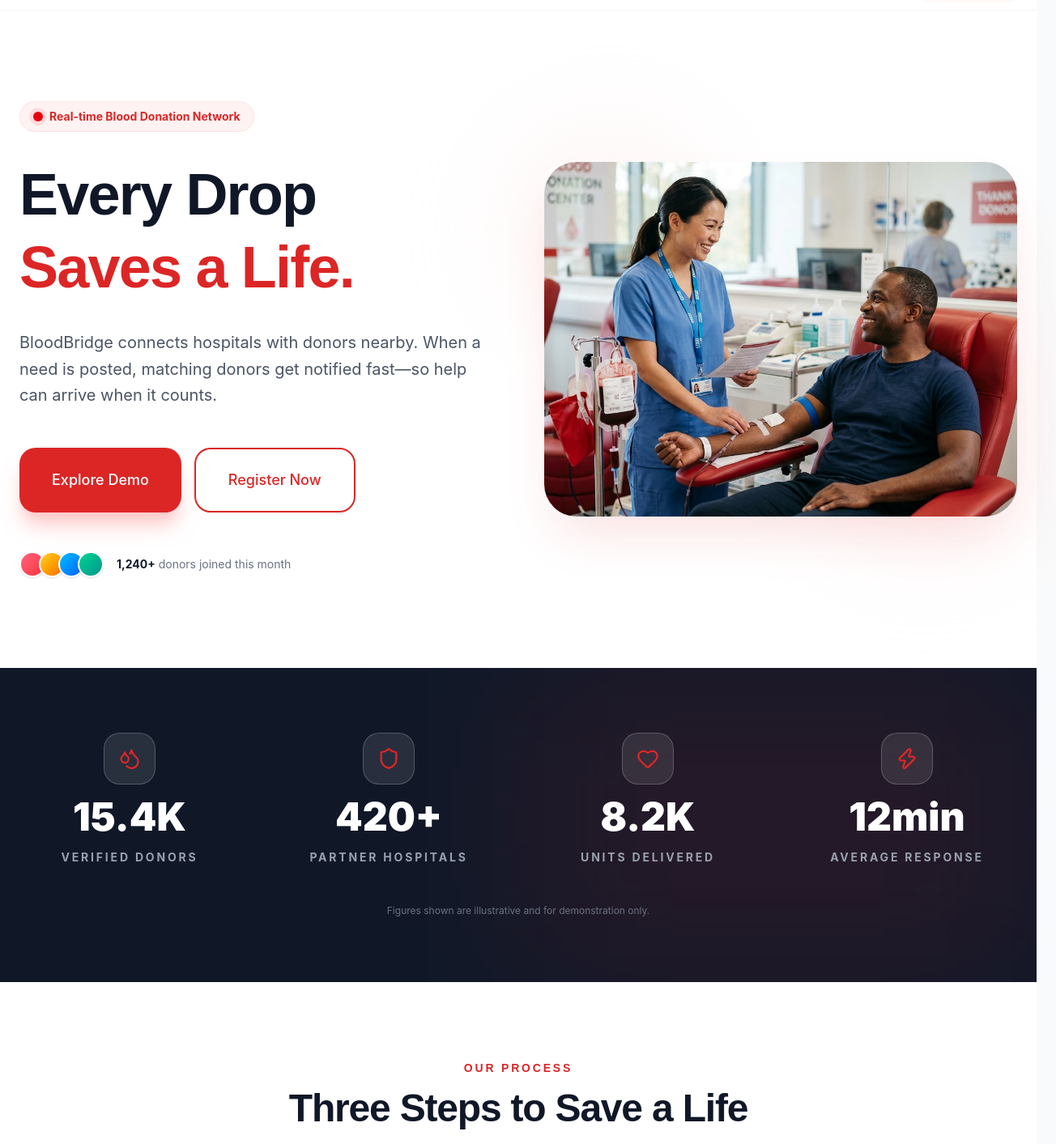
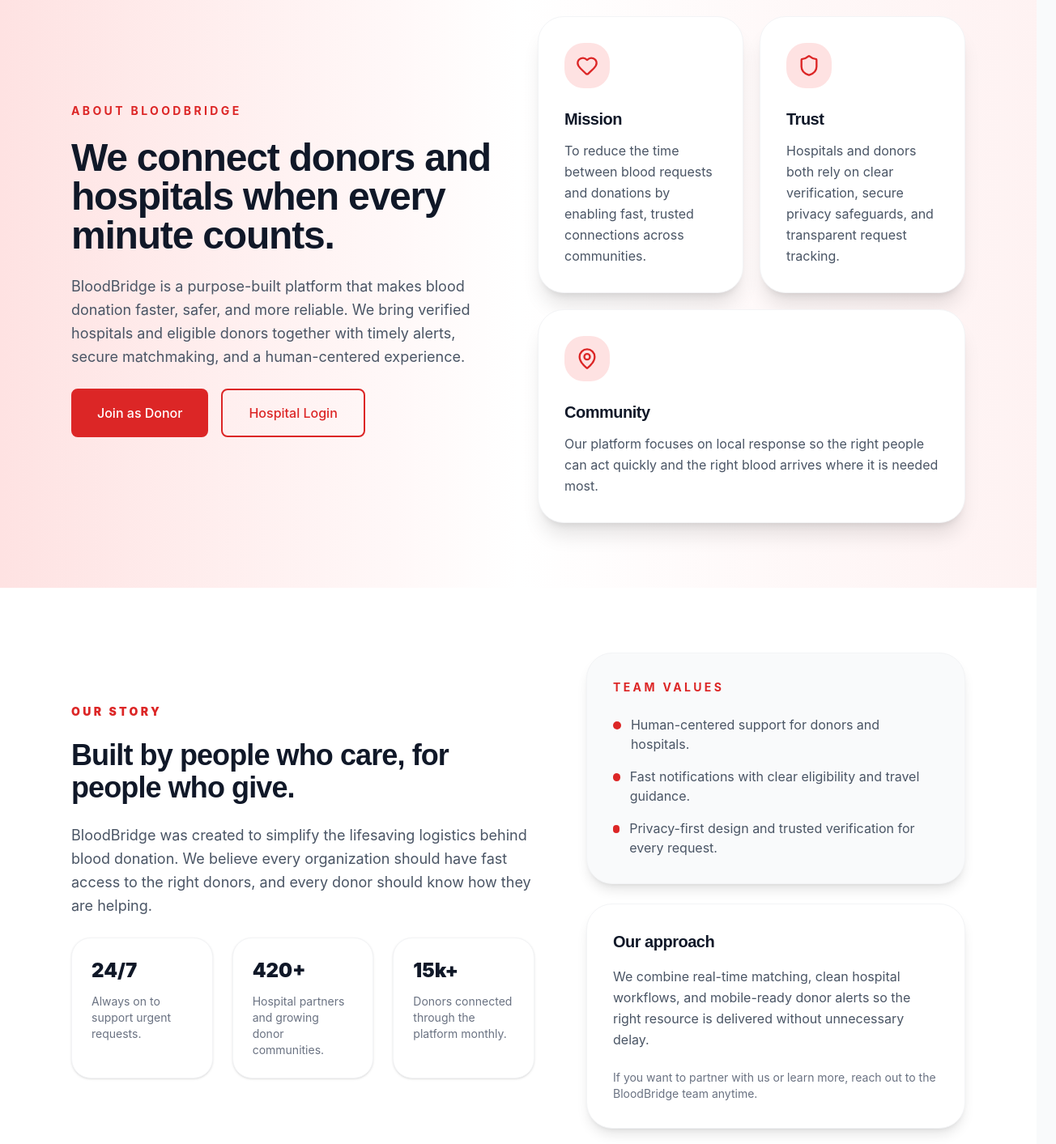
Before and after one commit to mahitoh/bloodbridge-soa, a React (Vite) app in the folder client/: page /about in a window 1280 px wide. Before the commit this address led to /. Shown: the part 60-1473 px from the top of the page at 81% size, 1304 px wide, since content can reach past the window. Built offline with nearby package versions, Linux system fonts and the light colour scheme; no server answers.

Commit message:
Add About page with navigation and route

```diff
--- a/client/src/App.jsx
+++ b/client/src/App.jsx
@@ -21,6 +21,7 @@
 import AdminAnalytics from './pages/admin/Analytics'
 import AdminRequests from './pages/admin/Requests'
 import AdminSettings from './pages/admin/Settings'
+import About from './pages/About'
 import { useAuth } from './context/AuthContext'
 
 const ProtectedRoute = ({ children, role }) => {
@@ -40,6 +41,7 @@
         <Route path="/" element={<Landing />} />
         <Route path="/login" element={<Login />} />
         <Route path="/register" element={<Register />} />
+        <Route path="/about" element={<About />} />
 
         {/* Donor Routes */}
         <Route
--- /dev/null
+++ b/client/src/pages/About.jsx
@@ -0,0 +1,131 @@
+import { Link } from 'react-router-dom'
+import Button from '../components/ui/Button'
+import { Heart, Shield, MapPin } from 'lucide-react'
+
+const About = () => {
+  return (
+    <div className="min-h-screen bg-white text-gray-900 font-sans">
+      <section className="bg-gradient-to-r from-primary-light via-white to-red-50 py-20">
+        <div className="max-w-6xl mx-auto px-4 sm:px-6">
+          <div className="grid lg:grid-cols-2 gap-12 items-center">
+            <div className="space-y-6">
+              <p className="text-sm uppercase tracking-[0.24em] font-bold text-primary-red">About BloodBridge</p>
+              <h1 className="text-4xl sm:text-5xl font-black tracking-tight text-gray-900">We connect donors and hospitals when every minute counts.</h1>
+              <p className="text-gray-600 text-lg leading-relaxed max-w-2xl">
+                BloodBridge is a purpose-built platform that makes blood donation faster, safer, and more reliable. We bring verified hospitals and eligible donors together with timely alerts, secure matchmaking, and a human-centered experience.
+              </p>
+              <div className="flex flex-col sm:flex-row gap-4">
+                <Link to="/register?role=donor" className="inline-flex rounded-2xl">
+                  <Button className="px-8 py-4">Join as Donor</Button>
+                </Link>
+                <Link to="/login" className="inline-flex rounded-2xl">
+                  <Button variant="outline" className="px-8 py-4">Hospital Login</Button>
+                </Link>
+              </div>
+            </div>
+            <div className="grid gap-5 sm:grid-cols-2">
+              <div className="rounded-[2rem] bg-white border border-gray-100 shadow-xl p-8">
+                <div className="inline-flex items-center justify-center w-14 h-14 rounded-3xl bg-primary-light text-primary-red mb-6">
+                  <Heart size={28} />
+                </div>
+                <h2 className="text-xl font-bold text-gray-900 mb-3">Mission</h2>
+                <p className="text-gray-600 leading-relaxed">
+                  To reduce the time between blood requests and donations by enabling fast, trusted connections across communities.
+                </p>
+              </div>
+              <div className="rounded-[2rem] bg-white border border-gray-100 shadow-xl p-8">
+                <div className="inline-flex items-center justify-center w-14 h-14 rounded-3xl bg-primary-light text-primary-red mb-6">
+                  <Shield size={28} />
+                </div>
+                <h2 className="text-xl font-bold text-gray-900 mb-3">Trust</h2>
+                <p className="text-gray-600 leading-relaxed">
+                  Hospitals and donors both rely on clear verification, secure privacy safeguards, and transparent request tracking.
+                </p>
+              </div>
+              <div className="rounded-[2rem] bg-white border border-gray-100 shadow-xl p-8 sm:col-span-2">
+                <div className="inline-flex items-center justify-center w-14 h-14 rounded-3xl bg-primary-light text-primary-red mb-6">
+                  <MapPin size={28} />
+                </div>
+                <h2 className="text-xl font-bold text-gray-900 mb-3">Community</h2>
+                <p className="text-gray-600 leading-relaxed">
+                  Our platform focuses on local response so the right people can act quickly and the right blood arrives where it is needed most.
+                </p>
+              </div>
+            </div>
+          </div>
+        </div>
+      </section>
+
+      <section className="max-w-6xl mx-auto px-4 sm:px-6 py-20">
+        <div className="grid lg:grid-cols-[1.1fr_0.9fr] gap-16 items-center">
+          <div className="space-y-6">
+            <p className="text-primary-red font-black uppercase tracking-[0.24em] text-sm">Our story</p>
+            <h2 className="text-3xl sm:text-4xl font-black text-gray-900">Built by people who care, for people who give.</h2>
+            <p className="text-gray-600 leading-relaxed text-lg">
+              BloodBridge was created to simplify the lifesaving logistics behind blood donation. We believe every organization should have fast access to the right donors, and every donor should know how they are helping.
+            </p>
+            <div className="grid sm:grid-cols-3 gap-6">
+              <div className="rounded-3xl border border-gray-100 p-6 bg-white shadow-sm">
+                <p className="text-2xl font-black text-gray-900">24/7</p>
+                <p className="mt-3 text-sm text-gray-500">Always on to support urgent requests.</p>
+              </div>
+              <div className="rounded-3xl border border-gray-100 p-6 bg-white shadow-sm">
+                <p className="text-2xl font-black text-gray-900">420+</p>
+                <p className="mt-3 text-sm text-gray-500">Hospital partners and growing donor communities.</p>
+              </div>
+              <div className="rounded-3xl border border-gray-100 p-6 bg-white shadow-sm">
+                <p className="text-2xl font-black text-gray-900">15k+</p>
+                <p className="mt-3 text-sm text-gray-500">Donors connected through the platform monthly.</p>
+              </div>
+            </div>
+          </div>
+          <div className="grid gap-6">
+            <div className="rounded-[2rem] border border-gray-100 bg-gray-50 p-8 shadow-lg">
+              <p className="text-sm uppercase tracking-[0.24em] font-bold text-primary-red">Team values</p>
+              <ul className="mt-6 space-y-4 text-gray-600">
+                <li className="flex gap-3"><span className="h-2.5 w-2.5 rounded-full bg-primary-red mt-2" />Human-centered support for donors and hospitals.</li>
+                <li className="flex gap-3"><span className="h-2.5 w-2.5 rounded-full bg-primary-red mt-2" />Fast notifications with clear eligibility and travel guidance.</li>
+                <li className="flex gap-3"><span className="h-2.5 w-2.5 rounded-full bg-primary-red mt-2" />Privacy-first design and trusted verification for every request.</li>
+              </ul>
+            </div>
+            <div className="rounded-[2rem] border border-gray-100 bg-white p-8 shadow-lg">
+              <h3 className="text-xl font-bold text-gray-900">Our approach</h3>
+              <p className="mt-4 text-gray-600 leading-relaxed">
+                We combine real-time matching, clean hospital workflows, and mobile-ready donor alerts so the right resource is delivered without unnecessary delay.
+              </p>
+              <p className="mt-6 text-sm text-gray-500">If you want to partner with us or learn more, reach out to the BloodBridge team anytime.</p>
+            </div>
+          </div>
+        </div>
+      </section>
+
+      <section className="bg-gray-50 py-20">
+        <div className="max-w-6xl mx-auto px-4 sm:px-6">
+          <div className="text-center max-w-3xl mx-auto">
+            <p className="text-sm uppercase tracking-[0.24em] font-bold text-primary-red">Contact</p>
+            <h2 className="text-3xl sm:text-4xl font-black text-gray-900 mt-4">Let's keep lifesaving work moving forward.</h2>
+            <p className="mt-4 text-gray-600 leading-relaxed">
+              For partnership, hospital onboarding, or donor community questions, our team is here to help.
+            </p>
+          </div>
+          <div className="mt-12 grid sm:grid-cols-3 gap-6 text-center">
+            <div className="rounded-3xl bg-white border border-gray-100 p-8 shadow-sm">
+              <p className="text-sm text-gray-500 uppercase tracking-[0.2em] mb-4">Email</p>
+              <p className="text-base font-semibold text-gray-900">support@bloodbridge.org</p>
+            </div>
+            <div className="rounded-3xl bg-white border border-gray-100 p-8 shadow-sm">
+              <p className="text-sm text-gray-500 uppercase tracking-[0.2em] mb-4">Location</p>
+              <p className="text-base font-semibold text-gray-900">Global donor network, locally supported.</p>
+            </div>
+            <div className="rounded-3xl bg-white border border-gray-100 p-8 shadow-sm">
+              <p className="text-sm text-gray-500 uppercase tracking-[0.2em] mb-4">Mission</p>
+              <p className="text-base font-semibold text-gray-900">Make every blood request count.</p>
+            </div>
+          </div>
+        </div>
+      </section>
+    </div>
+  )
+}
+
+export default About
--- a/client/src/pages/Landing.jsx
+++ b/client/src/pages/Landing.jsx
@@ -40,6 +40,7 @@
             <a href="#how-it-works" className="rounded-md px-1 py-0.5 -mx-1 hover:text-primary-red transition-colors focus-visible:outline-none focus-visible:ring-2 focus-visible:ring-primary-red focus-visible:ring-offset-2">How it Works</a>
             <a href="#features" className="rounded-md px-1 py-0.5 -mx-1 hover:text-primary-red transition-colors focus-visible:outline-none focus-visible:ring-2 focus-visible:ring-primary-red focus-visible:ring-offset-2">Features</a>
             <a href="#impact" className="rounded-md px-1 py-0.5 -mx-1 hover:text-primary-red transition-colors focus-visible:outline-none focus-visible:ring-2 focus-visible:ring-primary-red focus-visible:ring-offset-2">Impact</a>
+            <Link to="/about" className="rounded-md px-1 py-0.5 -mx-1 hover:text-primary-red transition-colors focus-visible:outline-none focus-visible:ring-2 focus-visible:ring-primary-red focus-visible:ring-offset-2">About</Link>
             <Link to="/login" className="rounded-md px-1 py-0.5 -mx-1 hover:text-primary-red transition-colors focus-visible:outline-none focus-visible:ring-2 focus-visible:ring-primary-red focus-visible:ring-offset-2">Login</Link>
             <Link to="/register" className="rounded-xl focus-visible:outline-none focus-visible:ring-2 focus-visible:ring-primary-red focus-visible:ring-offset-2">
               <Button className="shadow-md shadow-red-100">Get Started</Button>
@@ -72,6 +73,9 @@
             </a>
             <Link to="/login" className="block rounded-lg py-2 hover:text-primary-red focus-visible:outline-none focus-visible:ring-2 focus-visible:ring-primary-red focus-visible:ring-inset" onClick={() => setMobileOpen(false)}>
               Login
+            </Link>
+            <Link to="/about" className="block rounded-lg py-2 hover:text-primary-red focus-visible:outline-none focus-visible:ring-2 focus-visible:ring-primary-red focus-visible:ring-inset" onClick={() => setMobileOpen(false)}>
+              About
             </Link>
             <Link to="/register" className="block rounded-xl focus-visible:outline-none focus-visible:ring-2 focus-visible:ring-primary-red focus-visible:ring-inset" onClick={() => setMobileOpen(false)}>
               <Button className="w-full shadow-md shadow-red-100">Get Started</Button>
```
